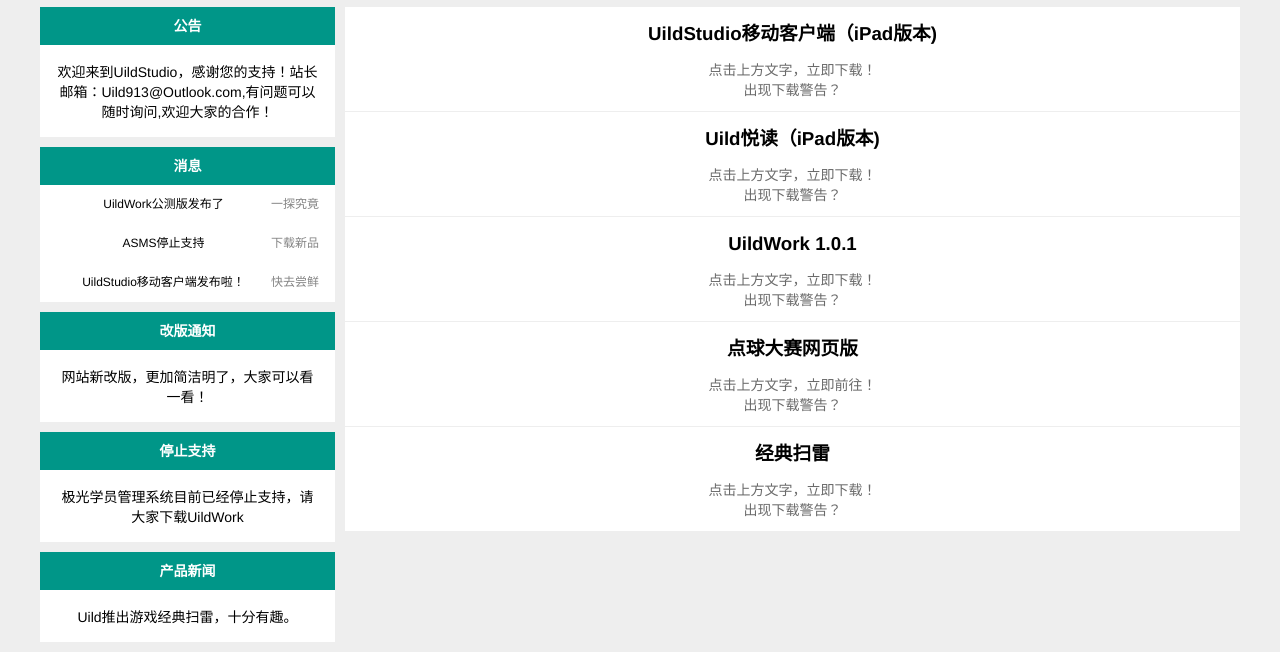
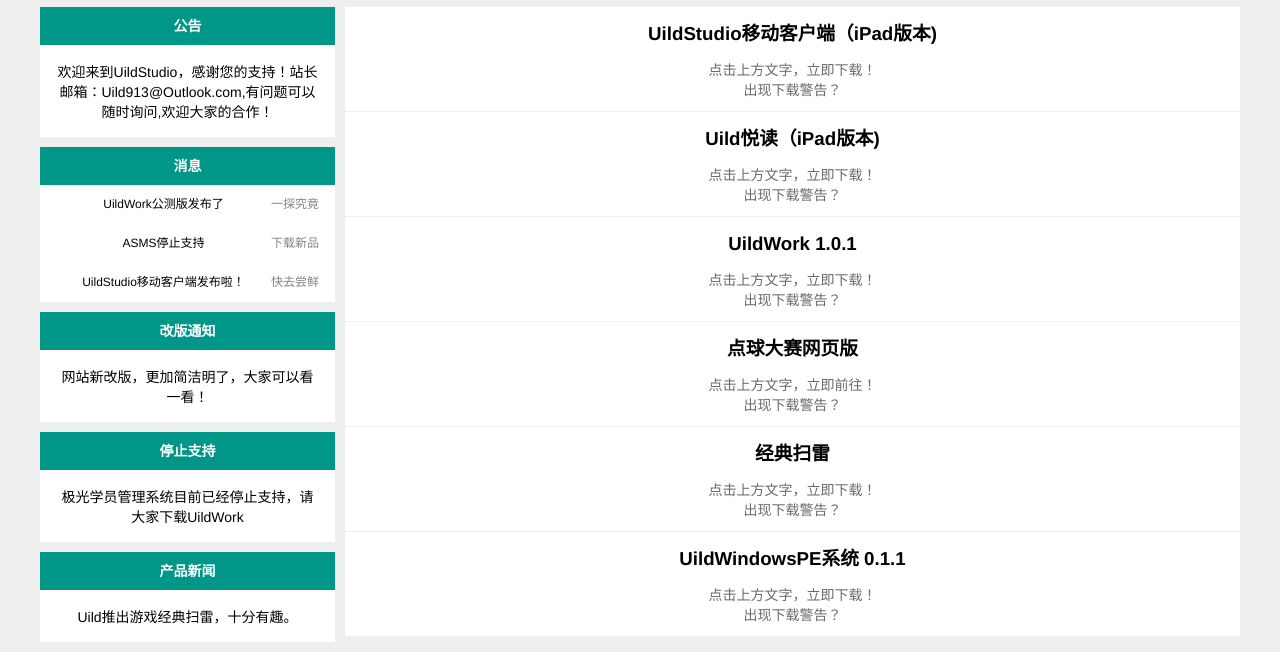
Before and after one commit to UildStudio/UildStudio.github.io, a plain HTML site: page download.html in a window 1280 px wide. Shown: the part 153-805 px from the top of the page. Drawn offline with Linux system fonts and the light colour scheme.

Commit message:
Update download.html

```diff
--- a/download.html
+++ b/download.html
@@ -104,6 +104,16 @@
                         </div>
                     </div>
                 </li>
+		<li>
+                    <div class="article-list-row layui-row">
+                        <div class="article-li-title layui-row">
+                            <h3 class="font-bold layui-elip"><a href="https://pan.baidu.re/down.php/5675f05c47927e81271ee9c5eda0156a.iso">UildWindowsPE系统 0.1.1</a></h3>
+                        </div>
+                        <div class="article-li-param layui-row">
+                            点击上方文字，立即下载！<a href="https://uildstudio.github.io/help.html"><p>出现下载警告？</p></a>
+                        </div>
+                    </div>
+                </li>
 <script src="plugin/layui/layui.js"></script>
 <script>
     layui.use('laypage', function(){
```
